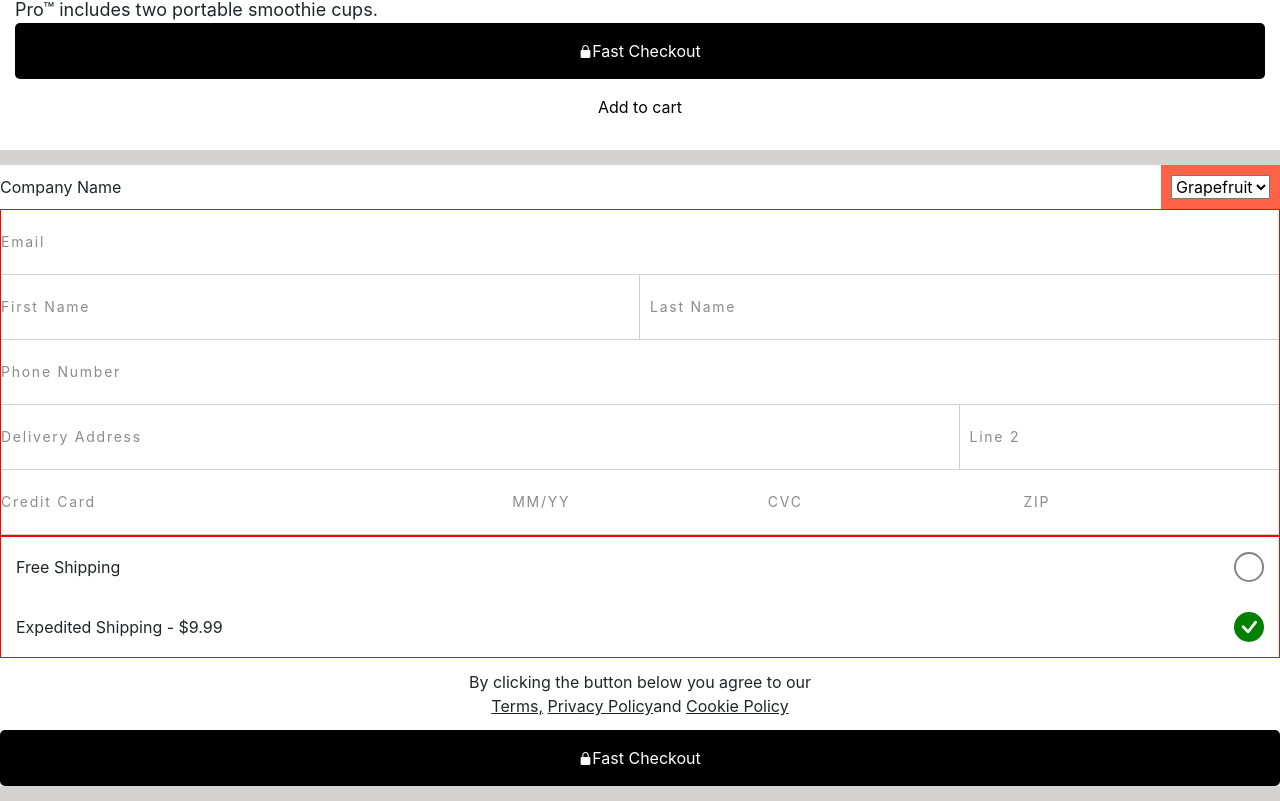
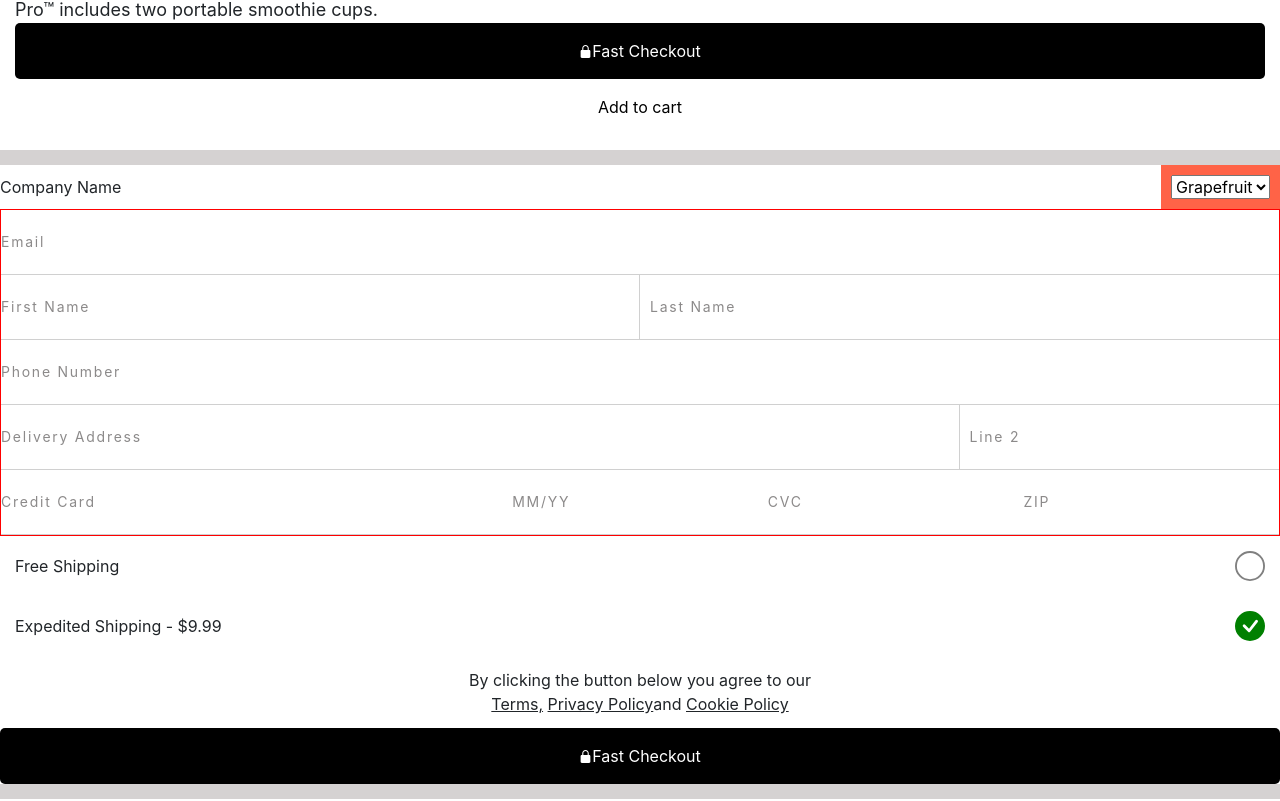
Before and after one commit to Sam-2019/Fast-Checkout-clone, a React (Create React App) app: page / in a window 1280 px wide. Shown: the part 434-1235 px from the top of the page. Built offline with nearby package versions, Linux system fonts and the light colour scheme.

Commit message:
removed item

```diff
--- a/src/Shipping/Shipping.js
+++ b/src/Shipping/Shipping.js
@@ -14,7 +14,7 @@ const Shipping = () => {
   }
 
   return (
-    <div className="shippng item">
+    <div className="shippng">
       <div className="free_shipping">
         <div className="shipping_item">Free Shipping</div>
 
```
